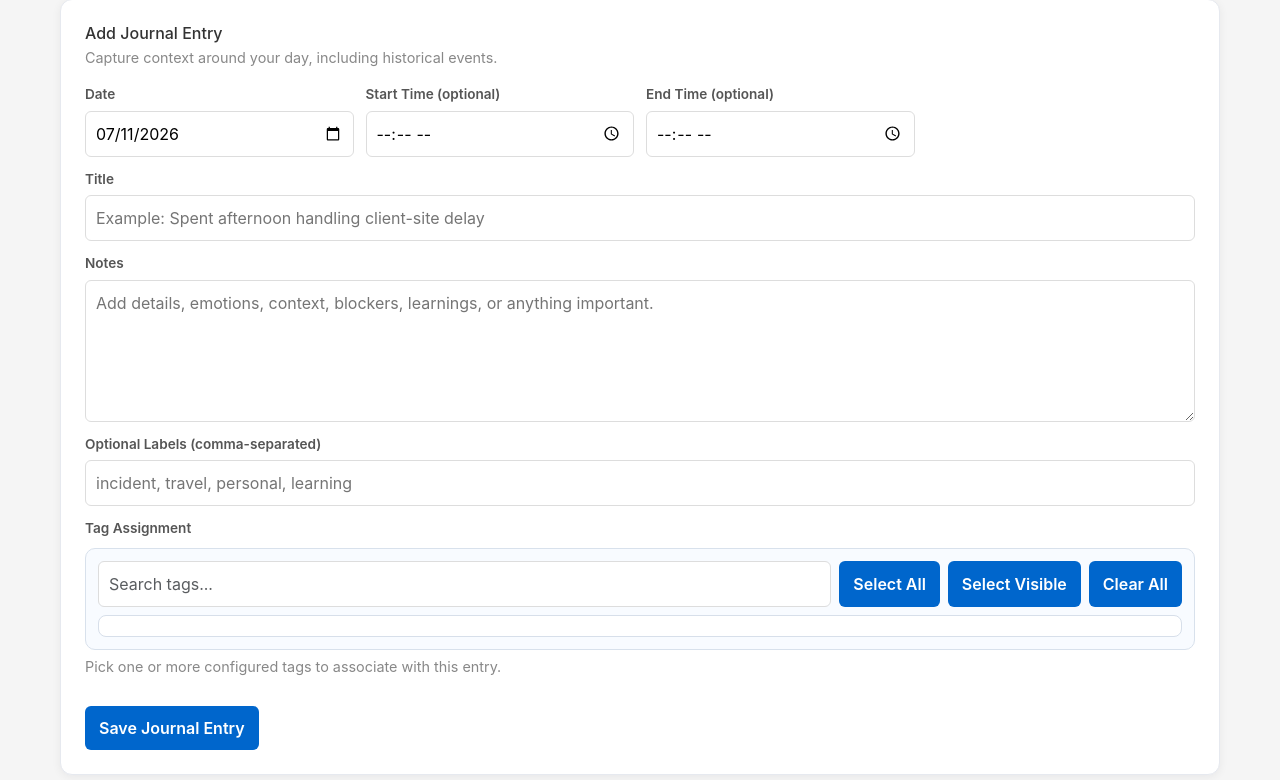
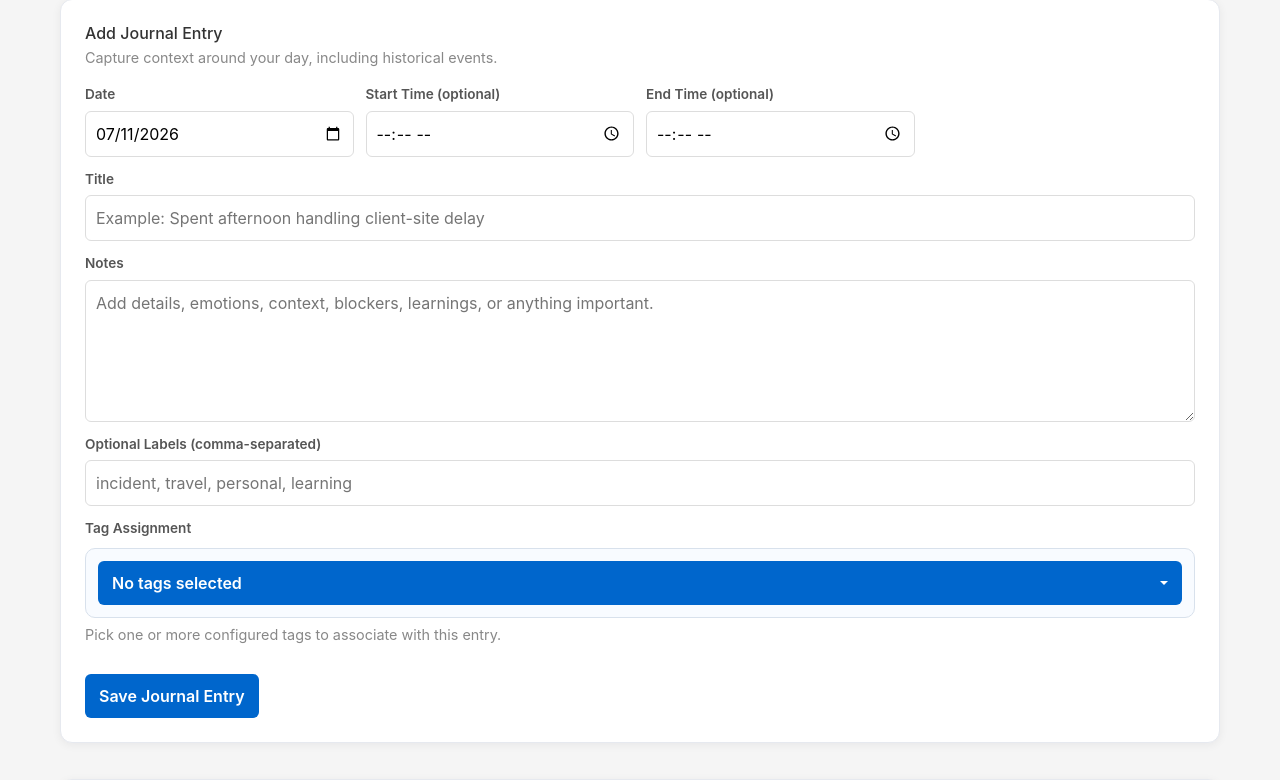
Before and after one commit to Aqua-4/workgraph, a Python web app: template api/templates/journal.html in a window 1280 px wide. Shown: the part 332-1112 px from the top of the page. Run offline with Jinja, Linux system fonts and the light colour scheme; the template is opened without the code that fills it, so the values that code supplies are empty.

Commit message:
Minour UI fix

```diff
--- a/api/templates/journal.html
+++ b/api/templates/journal.html
@@ -24,16 +24,10 @@
     padding: 12px;
 }
 
-#journal-tags {
-    display: grid;
-    grid-template-columns: repeat(auto-fit, minmax(180px, 1fr));
-    gap: 8px;
-    border: 1px solid #d7dfea;
-    border-radius: 8px;
-    padding: 10px;
-    max-height: 220px;
+#journal-tags-menu {
+    width: 100%;
+    max-height: 320px;
     overflow-y: auto;
-    background: #fff;
 }
 
 .journal-tag-row {
@@ -97,25 +91,38 @@
             <div class="field" style="grid-column: 1 / -1;">
                 <label class="mb-1" for="journal-tags">Tag Assignment</label>
                 <div class="tag-panel">
-                <div class="d-flex gap-2 flex-wrap mb-2">
+                    <div class="dropdown w-100">
+                        <button
+                            class="btn btn-outline-primary dropdown-toggle w-100 text-start d-flex justify-content-between align-items-center"
+                            type="button"
+                            id="journal-tags-trigger"
+                            data-bs-toggle="dropdown"
+                            data-bs-auto-close="outside"
+                        >
+                            <span id="journal-tags-summary">No tags selected</span>
+                        </button>
+                        <div class="dropdown-menu p-3 shadow-sm" id="journal-tags-menu" aria-labelledby="journal-tags-trigger">
                             <input
                                 type="text"
                                 id="journal-tags-search"
                                 placeholder="Search tags..."
-                        class="form-control"
-                        style="flex: 1; min-width: 220px;"
+                                class="form-control mb-2"
                             >
-                    <button class="btn btn-outline-primary" id="tags-select-all" type="button">Select All</button>
-                    <button class="btn btn-outline-secondary" id="tags-select-visible" type="button">Select Visible</button>
-                    <button class="btn btn-outline-danger" id="tags-clear-all" type="button">Clear All</button>
+                            <div class="d-flex gap-2 flex-wrap mb-2">
+                                <button class="btn btn-outline-primary btn-sm" id="tags-select-all" type="button">Select All</button>
+                                <button class="btn btn-outline-secondary btn-sm" id="tags-select-visible" type="button">Select Visible</button>
+                                <button class="btn btn-outline-danger btn-sm" id="tags-clear-all" type="button">Clear All</button>
                             </div>
-                <div id="journal-tags">
+                            <div id="journal-tags-list" class="d-flex flex-column gap-1">
                                 {% for tag in available_tags %}
-                    <label class="journal-tag-row" data-tag-name="{{ tag|lower }}">
+                                <label class="dropdown-item journal-tag-row journal-tag-item" data-tag-name="{{ tag|lower }}">
                                     <input type="checkbox" class="journal-tag-option" value="{{ tag }}">
                                     <span>{{ tag }}</span>
                                 </label>
                                 {% endfor %}
+                            </div>
+                            <div id="journal-tags-empty" class="small text-muted" style="display: none;">No matching tags</div>
+                        </div>
                     </div>
                 </div>
                 <p class="muted">Pick one or more configured tags to associate with this entry.</p>
@@ -254,10 +261,12 @@
     const journalSubmitButton = document.getElementById("journal-submit");
     const journalCancelButton = document.getElementById("journal-cancel");
     const journalFormTitle = document.getElementById("journal-form-title");
+    const tagsSummary = document.getElementById("journal-tags-summary");
     const tagsSearchInput = document.getElementById("journal-tags-search");
     const tagsSelectAllButton = document.getElementById("tags-select-all");
     const tagsSelectVisibleButton = document.getElementById("tags-select-visible");
     const tagsClearAllButton = document.getElementById("tags-clear-all");
+    const tagsEmpty = document.getElementById("journal-tags-empty");
     const journalFeedback = document.getElementById("journal-feedback");
     const reflectionFeedback = document.getElementById("reflection-feedback");
     const correlationPanel = document.getElementById("correlation-panel");
@@ -312,6 +321,7 @@
         Array.from(document.querySelectorAll(".journal-tag-option")).forEach((opt) => {
             opt.checked = false;
         });
+        updateTagSummary();
     }
 
     function getSelectedTags() {
@@ -323,19 +333,38 @@
         Array.from(document.querySelectorAll(".journal-tag-option")).forEach((opt) => {
             opt.checked = selected.has(opt.value);
         });
+        updateTagSummary();
+    }
+
+    function updateTagSummary() {
+        const selectedTags = getSelectedTags();
+        if (selectedTags.length === 0) {
+            tagsSummary.textContent = "No tags selected";
+            return;
+        }
+        if (selectedTags.length <= 3) {
+            tagsSummary.textContent = selectedTags.join(", ");
+            return;
+        }
+        tagsSummary.textContent = `${selectedTags.length} tags selected`;
     }
 
     function filterTags(searchTerm) {
         const normalized = (searchTerm || "").trim().toLowerCase();
-        Array.from(document.querySelectorAll(".journal-tag-row")).forEach((row) => {
+        let visibleCount = 0;
+        Array.from(document.querySelectorAll(".journal-tag-item")).forEach((row) => {
             const tagName = row.getAttribute("data-tag-name") || "";
             const visible = !normalized || tagName.includes(normalized);
             row.style.display = visible ? "flex" : "none";
+            if (visible) {
+                visibleCount += 1;
+            }
         });
+        tagsEmpty.style.display = visibleCount === 0 ? "block" : "none";
     }
 
     function setTagsChecked(checked, onlyVisible) {
-        Array.from(document.querySelectorAll(".journal-tag-row")).forEach((row) => {
+        Array.from(document.querySelectorAll(".journal-tag-item")).forEach((row) => {
             if (onlyVisible && row.style.display === "none") {
                 return;
             }
@@ -344,6 +373,7 @@
                 checkbox.checked = checked;
             }
         });
+        updateTagSummary();
     }
 
     function splitIsoForInputs(isoValue) {
@@ -587,6 +617,12 @@
     tagsClearAllButton.addEventListener("click", () => {
         setTagsChecked(false, false);
     });
+
+    document.querySelectorAll(".journal-tag-option").forEach((checkbox) => {
+        checkbox.addEventListener("change", updateTagSummary);
+    });
+
+    updateTagSummary();
 })();
 </script>
 {% endblock %}
```
Lines whose indentation alone changed are shown as unchanged.
